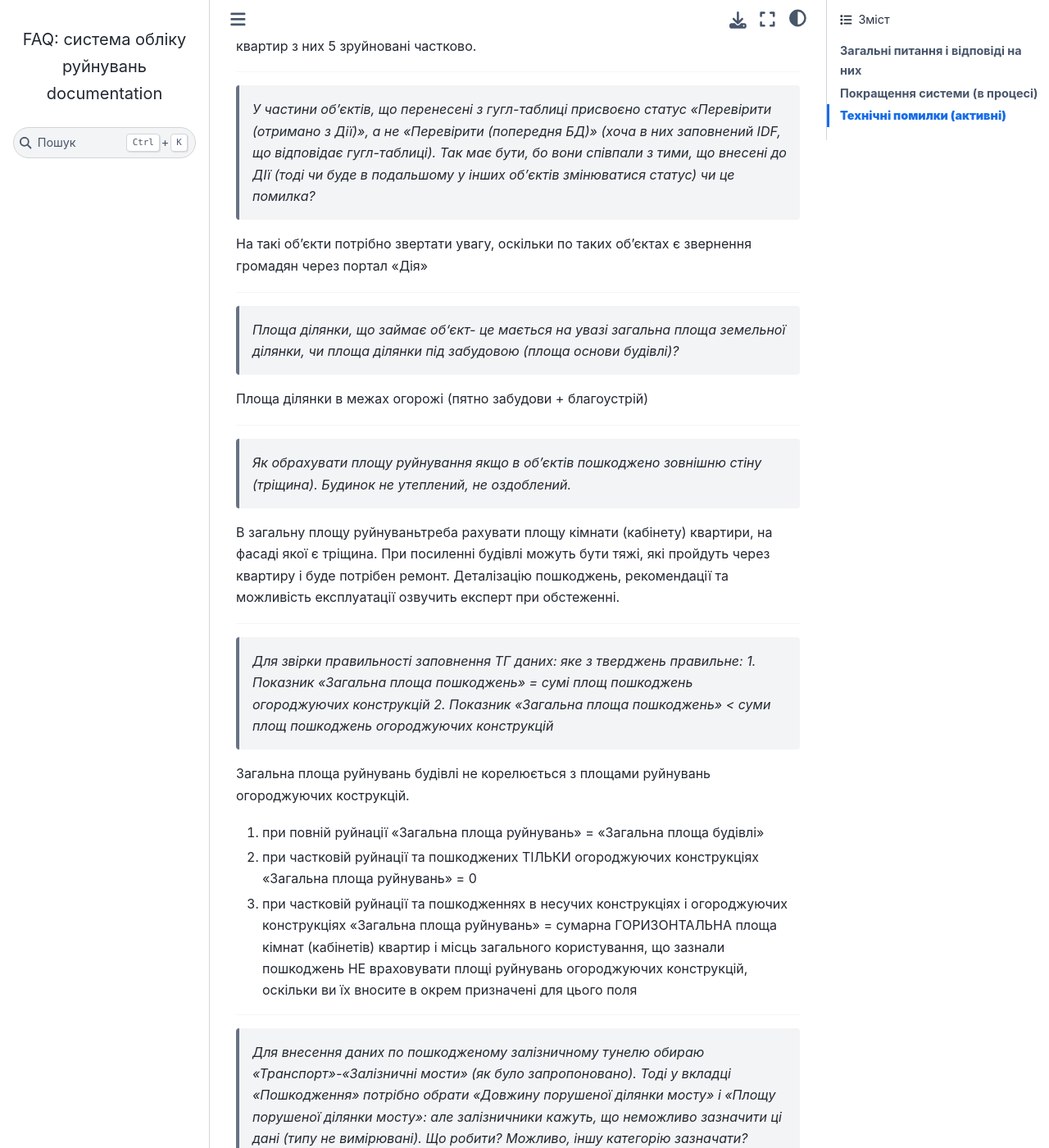
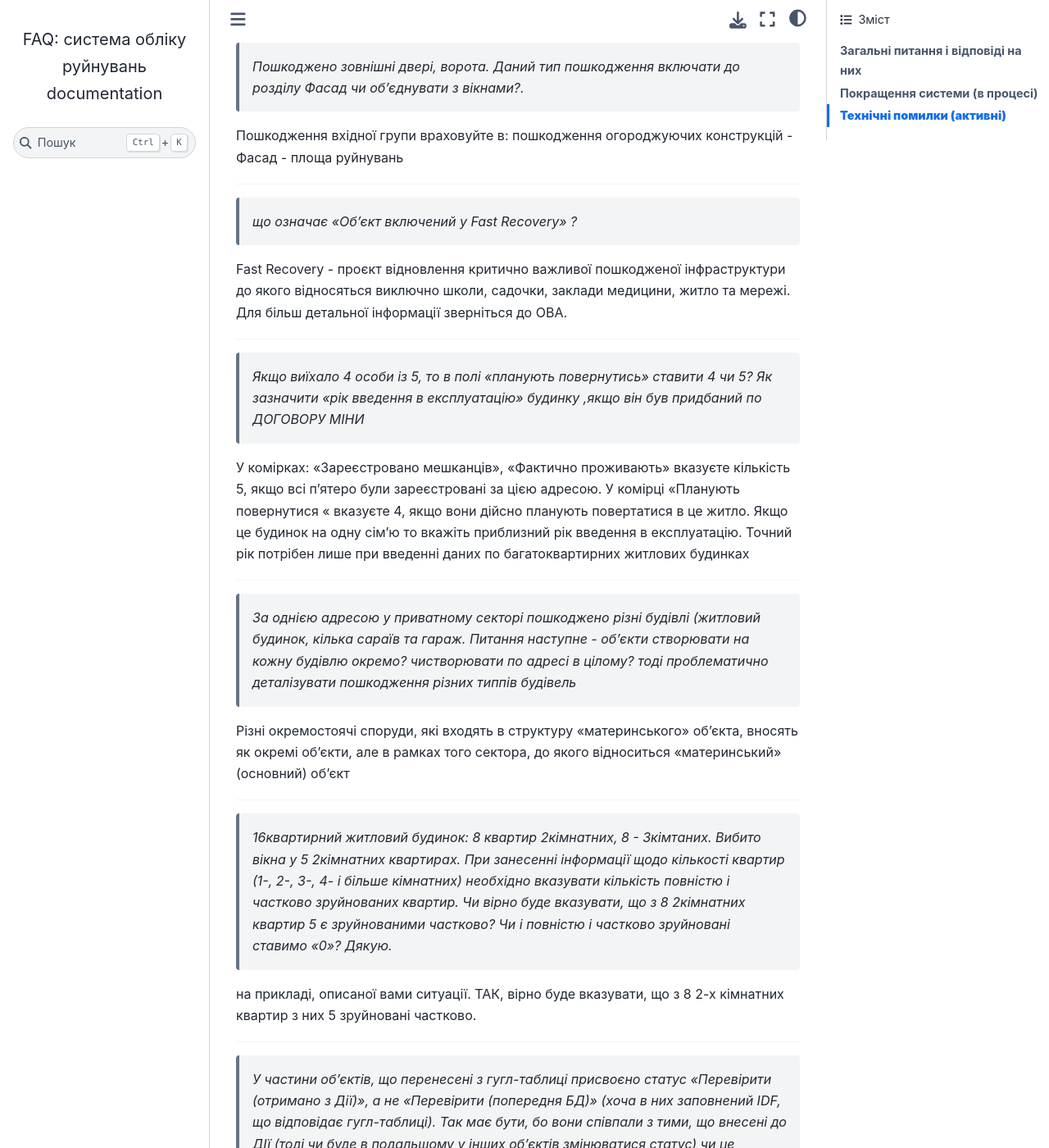
Before and after one commit to hp0404/docs.rebuild, a Sphinx documentation site: the page built from docs/source/index.md, in a window 1280 px wide and 1400 px high, scrolled down 11090 px. Shown: the whole window at 82% size. Built offline with Sphinx 7.4.7 and the Sphinx Book theme 1.1.4, drawn with Linux system fonts in a browser that asks for light colours; some of the changed text lies outside the part shown.

Commit message:
Updated docs

```diff
--- a/docs/source/index.md
+++ b/docs/source/index.md
@@ -24,12 +24,23 @@
 Вносити
 
 ---
+> *Як вносити та чи потрібно вносити об'єкт незавершеного будівництва на який наявний технічний паспорт на індивідуальний житловий будинок*
+
+Об'єкти незавершеного будівництва потрібно вносити в систему. В розділі пошкодження - Дані про об'єкт для цього є відповідний пункт "об'єкт незавершеного будівництва". Звертаємо увагу на уважність заповнення параметрів цього об'єкту - за потреби редагуйте комірки які обраховуються автоматично
+
+---
 > *Куди відносити пости спостереження за якістю повітря: 1. Пости контейнерного типу: металевий контейнер, без фундаменту, в ньому встановлено прилади 2. Комплекс обладнання в металевому ящику, закріплено на будівлі 3. Гідропости - обладнання в металевому ящику В них не має статусу - будівля, споруда, вони пересувні Пости належать комунальному підприємству*
 
 Все що пов'язано із метеослужбою - це Інфраструктура ДСНС
 
 Всі об'єкти, що виконують спостереження за погодою знаходяться в єдиній мережі Українського гідрометеорологічного центру, який в підпорядкуванні ДСНС. Оскільки в системі і так 17 секторів та 84 типи об'єктів, які ще у свою чергу мають категорії, ми генералізуємо багато питів об'єктів, оскільки все передбачити не можливо.
 Також звертаю вашу увагу, що ми розділяємо об'єкти за типом переважного функціонального використання, а не за формою власності. Форма власності та балансоутримувач фіксується у відповідному полі картки об'єкту, розділ "Пошкодження"
+
+---
+> *Куди відносити баню: житло-госп.будівлі? І чи треба заносити ворота, хвіртка, паркан і куди?*
+
+Баню слід віднести до сектору "Житло", типу "Господарські будівлі"
+Ворота, хвіртки, паркани не потрібно вносити, так як вони не є окремими будівлями
 
 ---
 > *До якого сектору та типу віднести тротуари?*
@@ -257,6 +268,22 @@
 
 Пошкодження вхідної групи враховуйте в:
 пошкодження огороджуючих конструкцій - Фасад - площа руйнувань
+
+---
+> *що означає "Об'єкт включений у Fast Recovery" ?*
+
+Fast Recovery - проєкт відновлення критично важливої пошкодженої інфраструктури до якого відносяться виключно школи, садочки, заклади медицини, житло та мережі. Для більш детальної інформації зверніться до ОВА.
+
+---
+> *Якщо виїхало 4 особи із  5, то в полі "планують повернутись" ставити 4 чи 5?  Як зазначити "рік введення в експлуатацію" будинку ,якщо він був придбаний по ДОГОВОРУ МІНИ*
+
+У комірках: "Зареєстровано мешканців", "Фактично проживають" вказуєте кількість 5, якщо всі п'ятеро були зареєстровані за цією адресою. У комірці "Планують повернутися " вказуєте 4, якщо вони дійсно планують повертатися в це житло.
+Якщо це будинок на одну сім'ю то вкажіть приблизний рік введення в експлуатацію. Точний рік потрібен лише при введенні даних по багатоквартирних житлових будинках
+
+---
+> *За однією адресою у приватному секторі пошкоджено різні будівлі (житловий будинок, кілька сараїв та гараж. Питання наступне - об’єкти створювати на кожну будівлю окремо? чистворювати по адресі в цілому? тоді проблематично деталізувати пошкодження різних типпів будівель*
+
+Різні окремостоячі споруди, які входять в структуру "материнського" об'єкта, вносять як окремі об'єкти, але в рамках того сектора, до якого відноситься "материнський" (основний) об'єкт
 
 ---
 > *16квартирний житловий будинок: 8 квартир 2кімнатних, 8 - 3кімтаних. Вибито вікна у 5 2кімнатних квартирах. При занесенні інформації щодо кількості квартир (1-, 2-, 3-, 4- і більше кімнатних) необхідно вказувати кількість повністю і частково зруйнованих квартир. Чи вірно буде вказувати, що з 8 2кімнатних квартир 5 є зруйнованими частково? Чи і повністю і частково зруйновані ставимо "0"? Дякую.*
@@ -699,6 +726,11 @@
 примітка "інфо" - зазначається марка автомобіля літака, двигуна, верстата та їх кількість
 
 ---
+> *Доброго дня. Як розрахувати відсоток руйнувань фасаду (поле обов'язкове)? Чи потрібно вносити інформацію по загальній площі фасаду та площі фасаду без вікон?*
+
+Відсоток руйнування фасаду, загальна площа фасаду та площа фасаду без вікон рахується автоматично (з можливістю редагування) при умові заповнення комірок відмічених зірочкою, які є обов'язковими для заповнення
+
+---
 > *Доброго дня! Підкажіть , якщо немає ніяких руйнувань та пошкоджень в області що стосується автомобільних доріг та мостів то чи потрібно звітувати , і якщо потрібно то куда? Дякую*
 
 В дану Систему вносите тільки об'єкти, що зазнали пошкоджень в наслідок збройної агресії рф
```
Also changed, not shown: other parts of docs/source/index.md (+1 -1 lines).
